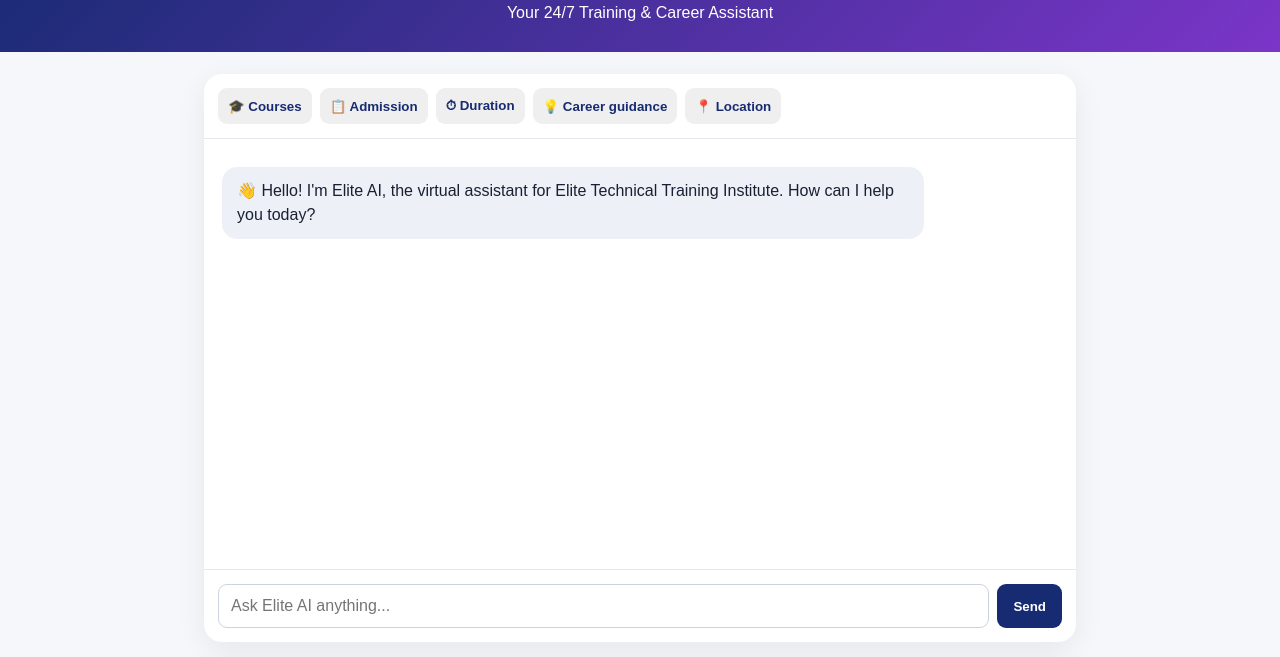
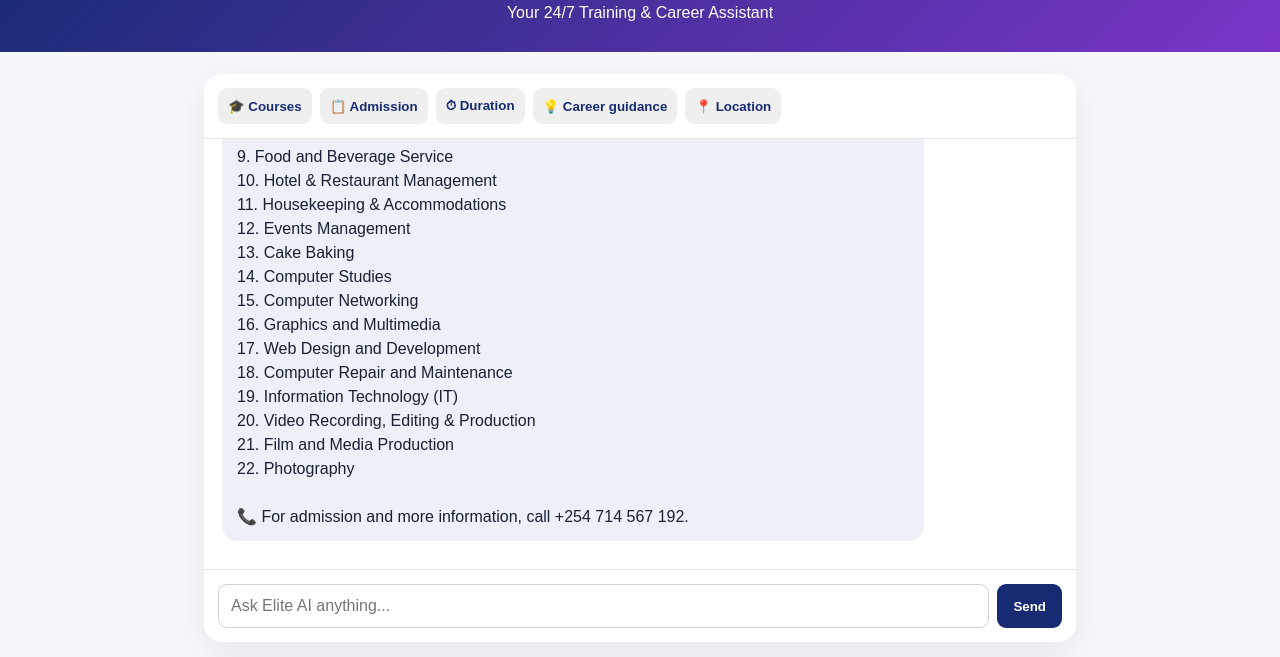
Before and after one commit to ELITE2544/Elite-ai-v3, a website: page index.html in a window 1280 px wide. Both pictures are taken after a click on the button "🎓 Courses". Shown: the part 71-728 px from the top of the page. Drawn offline with Linux system fonts and the light colour scheme.

Commit message:
Implement course listing functionality
Added a function to display courses offered by the institute.

```diff
--- a/index.html
+++ b/index.html
@@ -10,7 +10,34 @@
 <script>
 const box=document.getElementById("messages"),chat=document.getElementById("chat");function add(t,c){let d=document.createElement("div");d.className="msg "+c;d.textContent=t;box.appendChild(d);box.scrollTop=box.scrollHeight;return d}
 async function send(){let m=chat.value.trim();if(!m)return;add(m,"user");chat.value="";let t=add("Thinking…","ai");try{let r=await fetch("/api/chat",{method:"POST",headers:{"Content-Type":"application/json"},body:JSON.stringify({message:m})}),d=await r.json();t.remove();add(d.reply||d.error,"ai")}catch{t.remove();add("Please call +254 714 567 192.","ai")}}
-function ask(x){chat.value=x;send()}chat.addEventListener("keydown",e=>{if(e.key==="Enter")send()});
+function showCourses(){
+add("🎓 COURSES OFFERED AT ELITE TECHNICAL TRAINING INSTITUTE:\n\n"+
+"1. Hair Dressing & Hair Technology\n"+
+"2. Nail Technology\n"+
+"3. Beauty Therapy\n"+
+"4. Cosmetology\n"+
+"5. Barbering\n"+
+"6. Catering\n"+
+"7. Food and Beverage Production\n"+
+"8. Front Office\n"+
+"9. Food and Beverage Service\n"+
+"10. Hotel & Restaurant Management\n"+
+"11. Housekeeping & Accommodations\n"+
+"12. Events Management\n"+
+"13. Cake Baking\n"+
+"14. Computer Studies\n"+
+"15. Computer Networking\n"+
+"16. Graphics and Multimedia\n"+
+"17. Web Design and Development\n"+
+"18. Computer Repair and Maintenance\n"+
+"19. Information Technology (IT)\n"+
+"20. Video Recording, Editing & Production\n"+
+"21. Film and Media Production\n"+
+"22. Photography\n\n"+
+"📞 For admission and more information, call +254 714 567 192.","ai");
+}
+function ask(x){chat.value=x;send()}
+chat.addEventListener("keydown",e=>{if(e.key==="Enter")send()});;
 async function apply(){let r=await fetch("/api/applications",{method:"POST",headers:{"Content-Type":"application/json"},body:JSON.stringify({name:name.value,phone:phone.value,email:email.value,course:course.value,level:level.value,message:message.value})});let d=await r.json();result.textContent=" "+(d.message||d.error);if(r.ok){ref.value=d.reference}}
 async function check(){let r=await fetch("/api/application/"+encodeURIComponent(ref.value.trim().toUpperCase()));let d=await r.json();checkResult.textContent=r.ok?`Reference: ${d.reference} | Course: ${d.course||"-"} | Status: ${d.status} | Submitted: ${new Date(d.created_at).toLocaleString()}`:d.error}
 </script></body></html>
```
